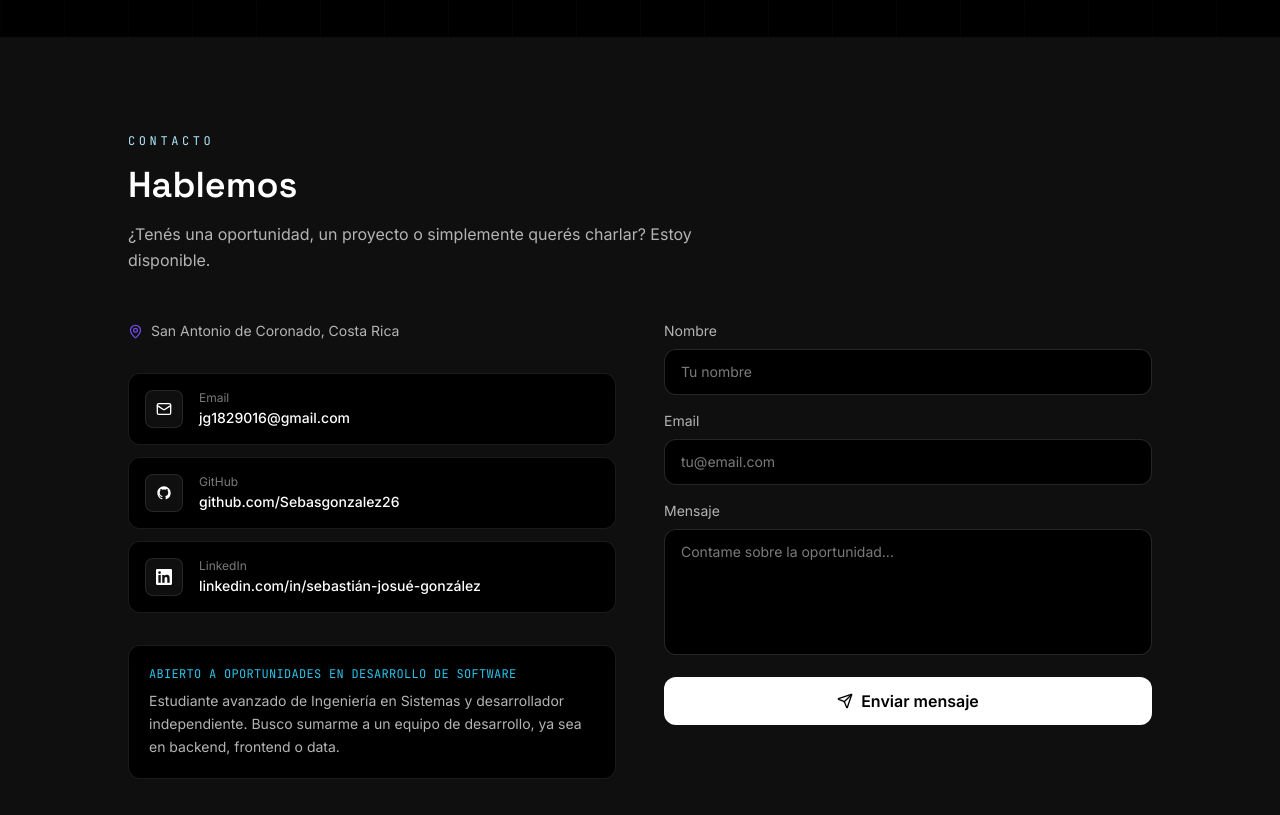
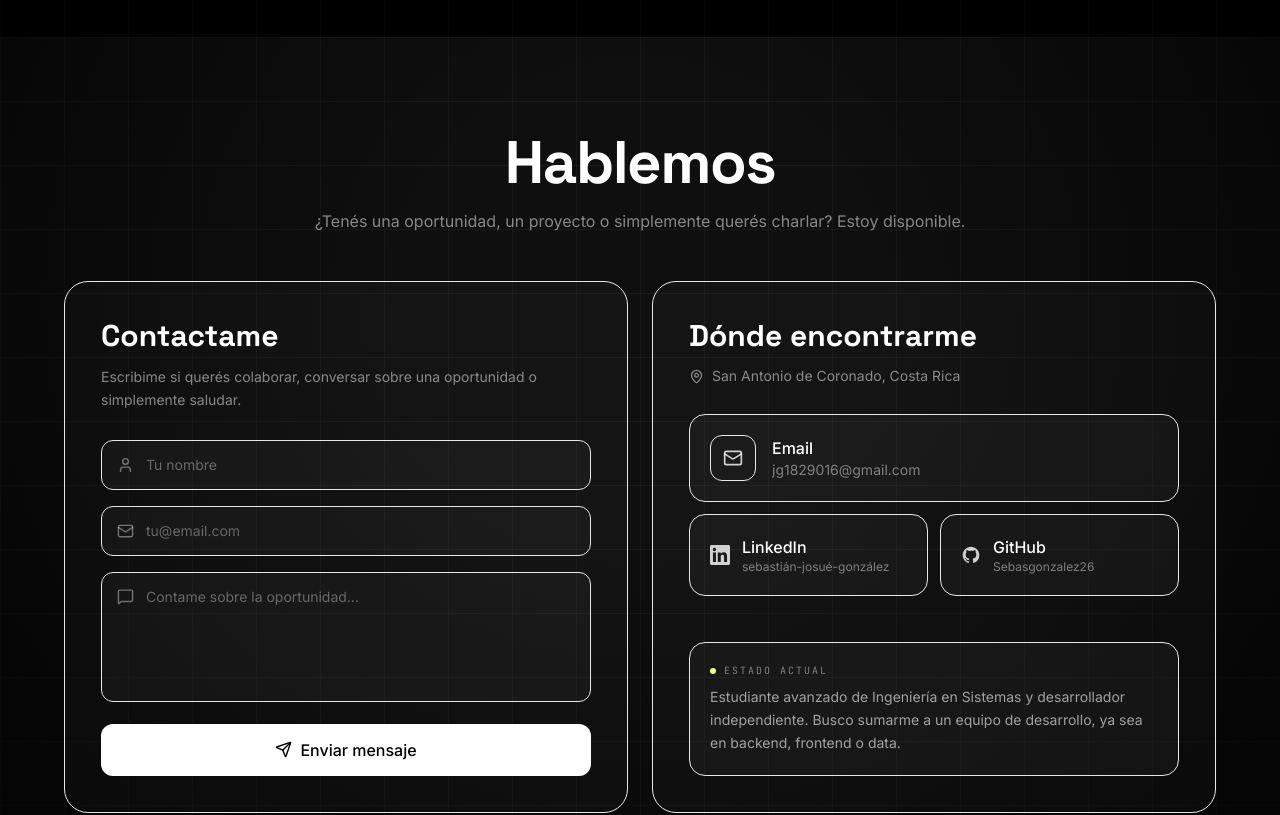
Before and after one commit to Sebasgonzalez26/portfolio, a React (Vite) app: page / in a window 1280 px wide. Shown: the part 3120-3935 px from the top of the page. Built offline with nearby package versions, Linux system fonts and the light colour scheme.

Commit message:
Rebuild contact as a two-card layout
Splits the section into a form card and a card gathering the direct
channels, with icons sitting inside the fields. Labels stay in the
markup for screen readers even though the visible cue is the
placeholder.

```diff
--- a/src/components/Contact.tsx
+++ b/src/components/Contact.tsx
@@ -1,29 +1,17 @@
 import { useState } from 'react'
-import { Mail, Send, MapPin, CheckCircle } from 'lucide-react'
+import { CheckCircle, Mail, MapPin, MessageSquare, Send, User } from 'lucide-react'
 import { GithubIcon, LinkedinIcon } from './icons/SocialIcons'
 import { useLanguage } from '../i18n/useLanguage'
 import Reveal from './Reveal'
+
+const EMAIL = 'jg1829016@gmail.com'
+const LINKEDIN = 'https://www.linkedin.com/in/sebastián-josué-gonzález-68a97b297'
+const GITHUB = 'https://github.com/Sebasgonzalez26'
 
 export default function Contact() {
   const { t } = useLanguage()
   const [form, setForm] = useState({ name: '', email: '', message: '' })
   const [sent, setSent] = useState(false)
-
-  const contactLinks = [
-    { icon: Mail, label: t.contact.formEmail, value: 'jg1829016@gmail.com', href: 'mailto:jg1829016@gmail.com' },
-    {
-      icon: GithubIcon,
-      label: 'GitHub',
-      value: 'github.com/Sebasgonzalez26',
-      href: 'https://github.com/Sebasgonzalez26',
-    },
-    {
-      icon: LinkedinIcon,
-      label: 'LinkedIn',
-      value: 'linkedin.com/in/sebastián-josué-gonzález',
-      href: 'https://www.linkedin.com/in/sebastián-josué-gonzález-68a97b297',
-    },
-  ]
 
   const handleChange = (e: React.ChangeEvent<HTMLInputElement | HTMLTextAreaElement>) => {
     setForm({ ...form, [e.target.name]: e.target.value })
@@ -31,69 +19,69 @@ export default function Contact() {
 
   const handleSubmit = (e: React.FormEvent) => {
     e.preventDefault()
-    const subject = encodeURIComponent(`Portfolio contact - ${form.name}`)
-    const body = encodeURIComponent(`Name: ${form.name}\nEmail: ${form.email}\n\n${form.message}`)
-    window.location.href = `mailto:jg1829016@gmail.com?subject=${subject}&body=${body}`
+    const subject = encodeURIComponent(`Portfolio — ${form.name}`)
+    const body = encodeURIComponent(`${form.message}\n\n—\n${form.name}\n${form.email}`)
+    window.location.href = `mailto:${EMAIL}?subject=${subject}&body=${body}`
     setSent(true)
     setTimeout(() => setSent(false), 4000)
   }
 
+  const fieldClass =
+    'w-full bg-white/[0.03] border border-white/12 rounded-xl pl-11 pr-4 py-3.5 text-white text-sm placeholder-white/35 focus:outline-none focus:border-white/40 transition-colors'
+
   return (
-    <section id="contact" className="py-24 px-6 bg-paper-soft">
-      <div className="max-w-5xl mx-auto">
-        <p className="font-mono text-xs tracking-[0.3em] uppercase text-accent-sky mb-4">
-          {t.contact.eyebrow}
-        </p>
-        <h2 className="font-display text-3xl md:text-4xl font-semibold text-ink mb-4">
+    <section id="contact" className="relative py-24 px-6 bg-paper-soft overflow-hidden">
+      {/* Blueprint grid */}
+      <div
+        aria-hidden="true"
+        className="absolute inset-0 opacity-[0.07] pointer-events-none"
+        style={{
+          backgroundImage:
+            'linear-gradient(rgba(255,255,255,0.6) 1px, transparent 1px), linear-gradient(90deg, rgba(255,255,255,0.6) 1px, transparent 1px)',
+          backgroundSize: '64px 64px',
+        }}
+      />
+      <div
+        aria-hidden="true"
+        className="absolute inset-0 pointer-events-none"
+        style={{
+          background: 'radial-gradient(ellipse at 50% 30%, transparent 25%, rgba(0,0,0,0.8) 100%)',
+        }}
+      />
+
+      <div className="relative max-w-6xl mx-auto">
+        <Reveal>
+          <div className="text-center mb-12">
+            <h2 className="font-display text-4xl sm:text-5xl lg:text-6xl font-bold tracking-tight text-white mb-4">
               {t.contact.heading}
             </h2>
-        <p className="text-ink-soft text-base leading-relaxed max-w-xl mb-12">
+            <p className="text-white/50 text-sm sm:text-base max-w-2xl mx-auto">
               {t.contact.description}
             </p>
-
-        <div className="grid md:grid-cols-2 gap-12 items-start">
-          {/* Left: info */}
-          <Reveal>
-            <div className="flex items-center gap-2 text-ink-soft text-sm mb-8">
-              <MapPin size={15} className="text-accent-purple" />
-              <span>{t.contact.location}</span>
-            </div>
-
-            <div className="space-y-3 mb-8">
-              {contactLinks.map(({ icon: Icon, label, value, href }) => (
-                <a
-                  key={label}
-                  href={href}
-                  target={href.startsWith('mailto') ? undefined : '_blank'}
-                  rel="noopener noreferrer"
-                  className="flex items-center gap-4 p-4 bg-paper border border-ink/10 rounded-xl hover:border-ink/30 transition-colors group"
-                >
-                  <div className="p-2.5 bg-paper-soft rounded-lg border border-ink/10">
-                    <Icon size={16} className="text-ink" />
-                  </div>
-                  <div>
-                    <p className="text-ink-faint text-xs mb-0.5">{label}</p>
-                    <p className="text-ink text-sm font-medium">{value}</p>
-                  </div>
-                </a>
-              ))}
-            </div>
-
-            <div className="bg-paper border border-ink/10 rounded-xl p-5">
-              <p className="font-mono text-accent-cyan text-xs uppercase tracking-wide mb-2">
-                {t.hero.available}
-              </p>
-              <p className="text-ink-soft text-sm leading-relaxed">{t.contact.availability}</p>
           </div>
         </Reveal>
 
-          {/* Right: form */}
-          <Reveal delay={0.1}>
+        <div className="grid lg:grid-cols-2 gap-6">
+          {/* Form card */}
+          <Reveal>
+            <div className="h-full border border-white/12 rounded-3xl p-7 sm:p-9 bg-white/[0.02]">
+              <h3 className="font-display text-2xl sm:text-3xl font-bold text-white mb-3">
+                {t.contact.formCardTitle}
+              </h3>
+              <p className="text-white/50 text-sm leading-relaxed mb-7">
+                {t.contact.formCardDescription}
+              </p>
+
               <form onSubmit={handleSubmit} className="space-y-4">
-              <div>
-                <label htmlFor="name" className="block text-ink-soft text-sm mb-2">
+                <div className="relative">
+                  <label htmlFor="name" className="sr-only">
                     {t.contact.formName}
                   </label>
+                  <User
+                    size={17}
+                    aria-hidden="true"
+                    className="absolute left-4 top-1/2 -translate-y-1/2 text-white/40"
+                  />
                   <input
                     id="name"
                     name="name"
@@ -102,14 +90,19 @@ export default function Contact() {
                     onChange={handleChange}
                     required
                     placeholder={t.contact.formPlaceholderName}
-                  className="w-full bg-paper border border-ink/15 rounded-xl px-4 py-3 text-ink text-sm placeholder-ink-faint focus:outline-none focus:border-accent-purple/60 transition-colors"
+                    className={fieldClass}
                   />
                 </div>
 
-              <div>
-                <label htmlFor="email" className="block text-ink-soft text-sm mb-2">
+                <div className="relative">
+                  <label htmlFor="email" className="sr-only">
                     {t.contact.formEmail}
                   </label>
+                  <Mail
+                    size={17}
+                    aria-hidden="true"
+                    className="absolute left-4 top-1/2 -translate-y-1/2 text-white/40"
+                  />
                   <input
                     id="email"
                     name="email"
@@ -118,14 +111,19 @@ export default function Contact() {
                     onChange={handleChange}
                     required
                     placeholder={t.contact.formPlaceholderEmail}
-                  className="w-full bg-paper border border-ink/15 rounded-xl px-4 py-3 text-ink text-sm placeholder-ink-faint focus:outline-none focus:border-accent-purple/60 transition-colors"
+                    className={fieldClass}
                   />
                 </div>
 
-              <div>
-                <label htmlFor="message" className="block text-ink-soft text-sm mb-2">
+                <div className="relative">
+                  <label htmlFor="message" className="sr-only">
                     {t.contact.formMessage}
                   </label>
+                  <MessageSquare
+                    size={17}
+                    aria-hidden="true"
+                    className="absolute left-4 top-4 text-white/40"
+                  />
                   <textarea
                     id="message"
                     name="message"
@@ -134,27 +132,100 @@ export default function Contact() {
                     required
                     rows={5}
                     placeholder={t.contact.formPlaceholderMessage}
-                  className="w-full bg-paper border border-ink/15 rounded-xl px-4 py-3 text-ink text-sm placeholder-ink-faint focus:outline-none focus:border-accent-purple/60 transition-colors resize-none"
+                    className={`${fieldClass} resize-none`}
                   />
                 </div>
 
                 <button
                   type="submit"
-                className="w-full flex items-center justify-center gap-2 bg-ink hover:bg-accent-purple text-paper font-semibold py-3 rounded-xl transition-colors duration-200"
+                  className="w-full flex items-center justify-center gap-2 bg-white text-black font-medium py-3.5 rounded-xl hover:bg-white/90 transition-colors"
                 >
                   {sent ? (
                     <>
-                    <CheckCircle size={16} />
+                      <CheckCircle size={17} />
                       {t.contact.formSent}
                     </>
                   ) : (
                     <>
-                    <Send size={16} />
+                      <Send size={17} />
                       {t.contact.formSubmit}
                     </>
                   )}
                 </button>
               </form>
+            </div>
+          </Reveal>
+
+          {/* Connect card */}
+          <Reveal delay={0.1}>
+            <div className="h-full border border-white/12 rounded-3xl p-7 sm:p-9 bg-white/[0.02] flex flex-col">
+              <h3 className="font-display text-2xl sm:text-3xl font-bold text-white mb-3">
+                {t.contact.connectTitle}
+              </h3>
+              <p className="flex items-center gap-2 text-white/50 text-sm mb-7">
+                <MapPin size={15} aria-hidden="true" />
+                {t.contact.location}
+              </p>
+
+              {/* Primary: email */}
+              <a
+                href={`mailto:${EMAIL}`}
+                className="group flex items-center gap-4 border border-white/12 rounded-2xl p-5 bg-white/[0.03] hover:border-white/30 hover:bg-white/[0.06] transition-colors mb-3"
+              >
+                <span className="p-3 rounded-xl border border-white/12 shrink-0">
+                  <Mail size={20} className="text-white/80" />
+                </span>
+                <span className="min-w-0">
+                  <span className="block text-white font-medium">Email</span>
+                  <span className="block text-white/45 text-sm truncate">{EMAIL}</span>
+                </span>
+              </a>
+
+              <div className="grid sm:grid-cols-2 gap-3">
+                <a
+                  href={LINKEDIN}
+                  target="_blank"
+                  rel="noopener noreferrer"
+                  className="group flex items-center gap-3 border border-white/12 rounded-2xl p-5 bg-white/[0.03] hover:border-white/30 hover:bg-white/[0.06] transition-colors"
+                >
+                  <span className="shrink-0">
+                    <LinkedinIcon size={20} className="text-white/80" />
+                  </span>
+                  <span className="min-w-0">
+                    <span className="block text-white font-medium">LinkedIn</span>
+                    <span className="block text-white/45 text-xs truncate">
+                      sebastián-josué-gonzález
+                    </span>
+                  </span>
+                </a>
+
+                <a
+                  href={GITHUB}
+                  target="_blank"
+                  rel="noopener noreferrer"
+                  className="group flex items-center gap-3 border border-white/12 rounded-2xl p-5 bg-white/[0.03] hover:border-white/30 hover:bg-white/[0.06] transition-colors"
+                >
+                  <span className="shrink-0">
+                    <GithubIcon size={20} className="text-white/80" />
+                  </span>
+                  <span className="min-w-0">
+                    <span className="block text-white font-medium">GitHub</span>
+                    <span className="block text-white/45 text-xs truncate">Sebasgonzalez26</span>
+                  </span>
+                </a>
+              </div>
+
+              {/* Availability */}
+              <div className="mt-auto pt-6">
+                <div className="border border-white/12 rounded-2xl p-5 bg-white/[0.03]">
+                  <p className="flex items-center gap-2 font-mono text-[10px] uppercase tracking-[0.2em] text-white/45 mb-2">
+                    <span className="w-1.5 h-1.5 rounded-full bg-accent-lime" />
+                    {t.contact.availabilityTitle}
+                  </p>
+                  <p className="text-white/60 text-sm leading-relaxed">{t.contact.availability}</p>
+                </div>
+              </div>
+            </div>
           </Reveal>
         </div>
       </div>
--- a/src/i18n/translations.ts
+++ b/src/i18n/translations.ts
@@ -105,6 +105,10 @@ export interface Translation {
     formPlaceholderMessage: string
     formSubmit: string
     formSent: string
+    formCardTitle: string
+    formCardDescription: string
+    connectTitle: string
+    availabilityTitle: string
   }
   footer: {
     builtWith: string
@@ -302,6 +306,11 @@ export const translations: Record<Language, Translation> = {
       formPlaceholderMessage: 'Contame sobre la oportunidad...',
       formSubmit: 'Enviar mensaje',
       formSent: '¡Mensaje enviado!',
+      formCardTitle: 'Contactame',
+      formCardDescription:
+        'Escribime si querés colaborar, conversar sobre una oportunidad o simplemente saludar.',
+      connectTitle: 'Dónde encontrarme',
+      availabilityTitle: 'Estado actual',
     },
     footer: {
       builtWith: 'Construido con React, TypeScript y Tailwind CSS',
@@ -497,6 +506,11 @@ export const translations: Record<Language, Translation> = {
       formPlaceholderMessage: 'Tell me about the opportunity...',
       formSubmit: 'Send message',
       formSent: 'Message sent!',
+      formCardTitle: 'Get in touch',
+      formCardDescription:
+        'Reach out if you want to collaborate, talk about an opportunity, or simply say hello.',
+      connectTitle: 'Where to find me',
+      availabilityTitle: 'Current status',
     },
     footer: {
       builtWith: 'Built with React, TypeScript & Tailwind CSS',
```
Lines whose indentation alone changed are shown as unchanged.
